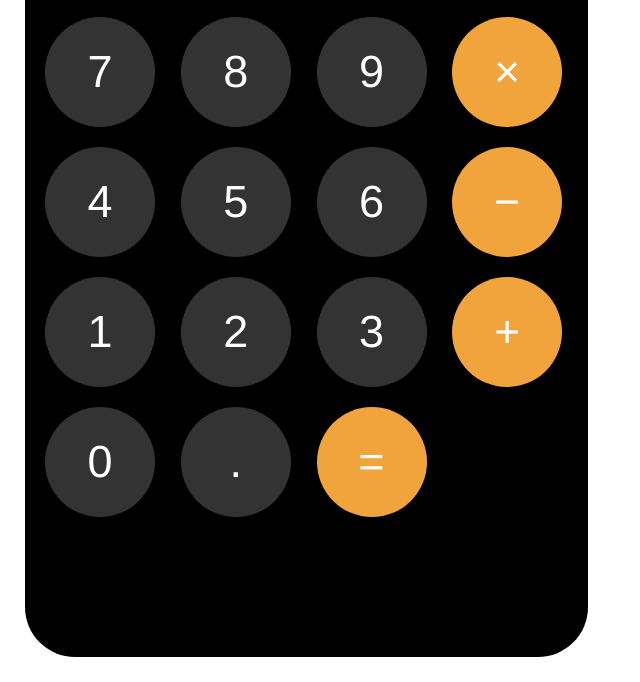
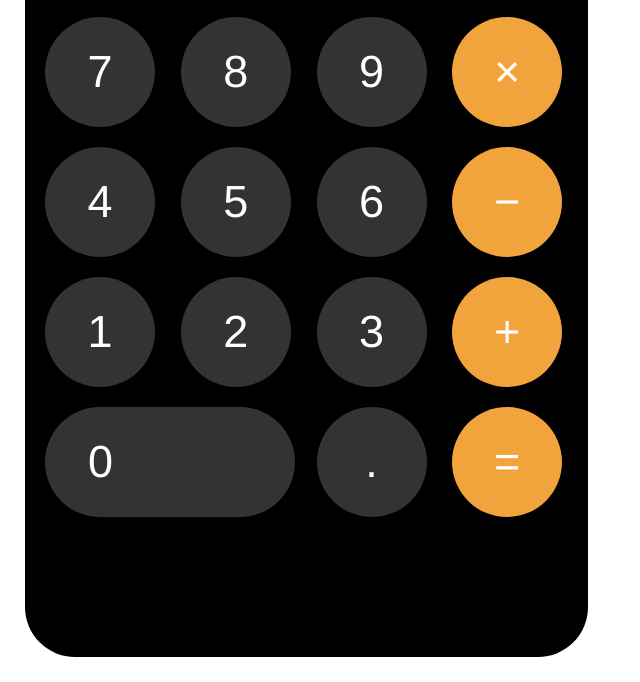
Before and after one commit to ttristann/apple-calculator, a plain HTML site: page index.html in a window 1280 px wide. Shown: the part 586-1268 px from the top of the page, without its empty margins (0-640 px from the left). Drawn offline with Linux system fonts and the light colour scheme.

Commit message:
fix the layout/alignment to match the apple calculator layout

```diff
--- a/style.css
+++ b/style.css
@@ -51,6 +51,7 @@ body{
     display: flex;
     justify-content: center;
     align-items: center;
+    cursor: pointer;
 }
 
 .button.function{
@@ -61,3 +62,13 @@ body{
 .button.operator{
     background: #f1a33c
 }
+
+.button.number-0{
+    width: 250px;
+    border-radius: 55px;
+    justify-content: flex-start;
+    padding-left: 43px;
+    grid-column: 1 / span 2;
+    /* grid-column-start: 1; NOT NEEDED CUZ OF GRID-COLUMN
+    grid-column-end: 3; */
+}
```
